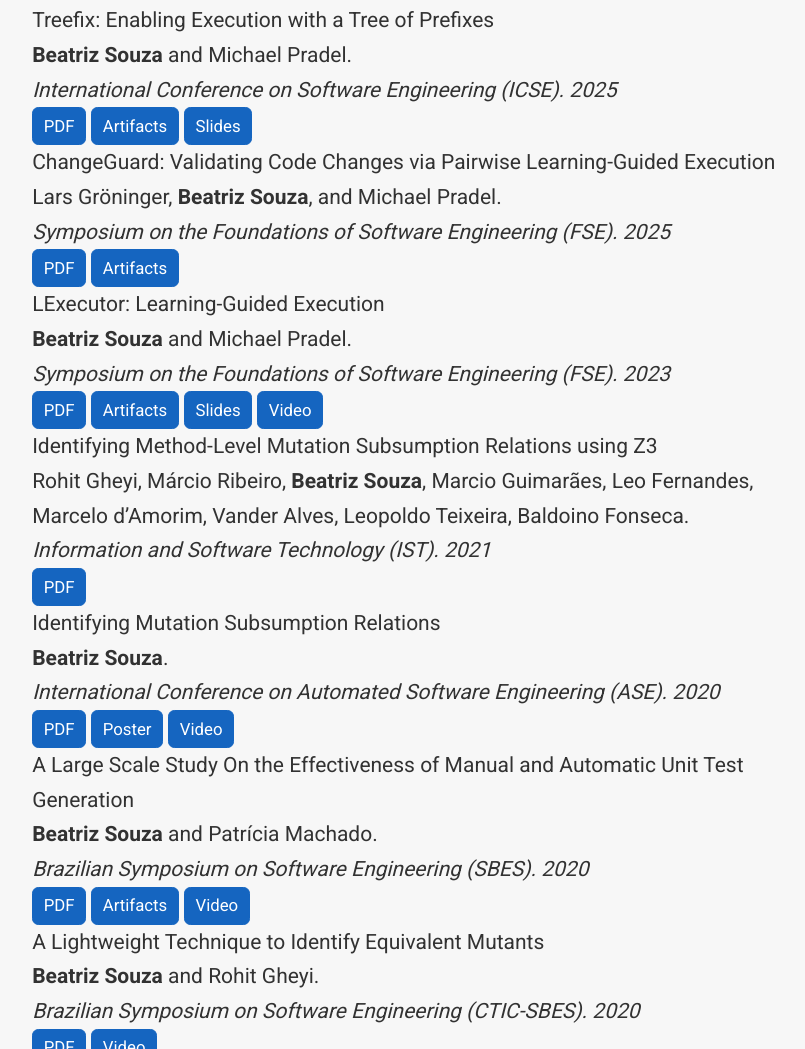
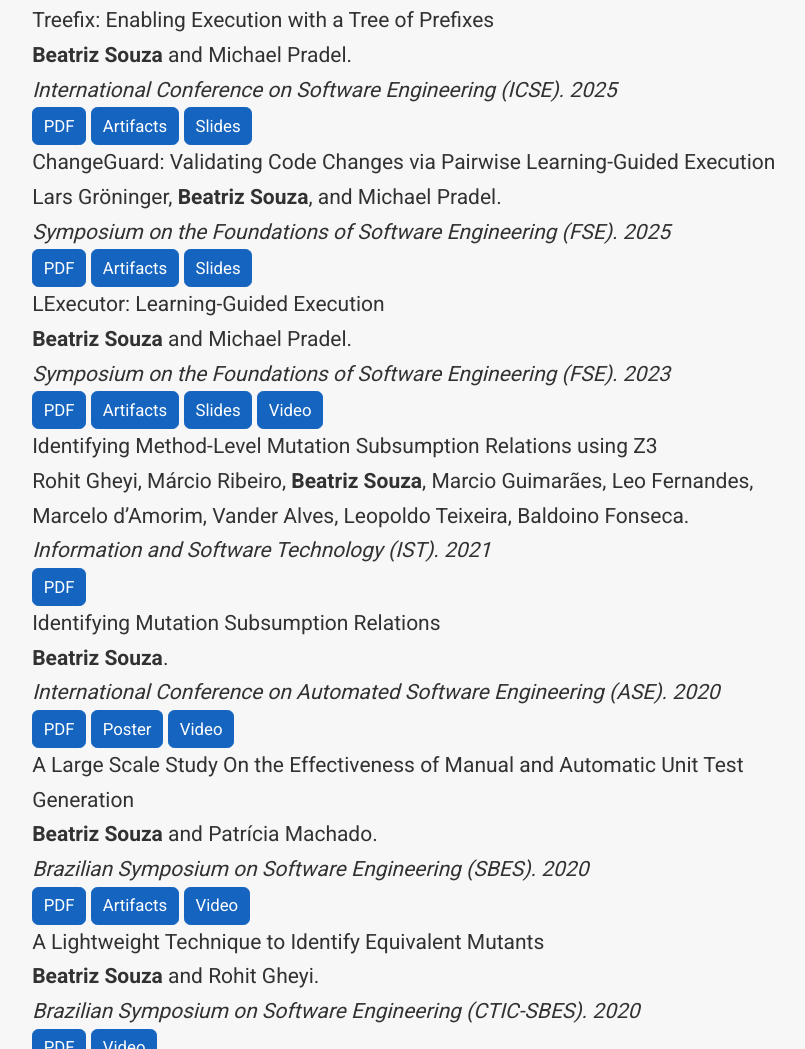
Before and after one commit to biabs1/biabs1.github.io, a plain HTML site: page index.html in a window 1280 px wide. Shown: the part 1144-2193 px from the top of the page, without its empty margins (462-1267 px from the left). Drawn offline with nearby package versions, Linux system fonts and the light colour scheme; some icons are missing.

Commit message:
Add slides

```diff
--- a/index.html
+++ b/index.html
@@ -880,6 +880,7 @@
             <p>
               <a class="btn btn-primary btn-outline btn-xs" href="/publications/FSE-2025.pdf">PDF</a>
               <a class="btn btn-primary btn-outline btn-xs" href="https://github.com/sola-st/ChangeGuard">Artifacts</a>
+              <a class="btn btn-primary btn-outline btn-xs" href="/slides/FSE-2025.pdf">Slides</a>
             </p>
           </li>
 
```
Also changed, not shown: 1 other file.
